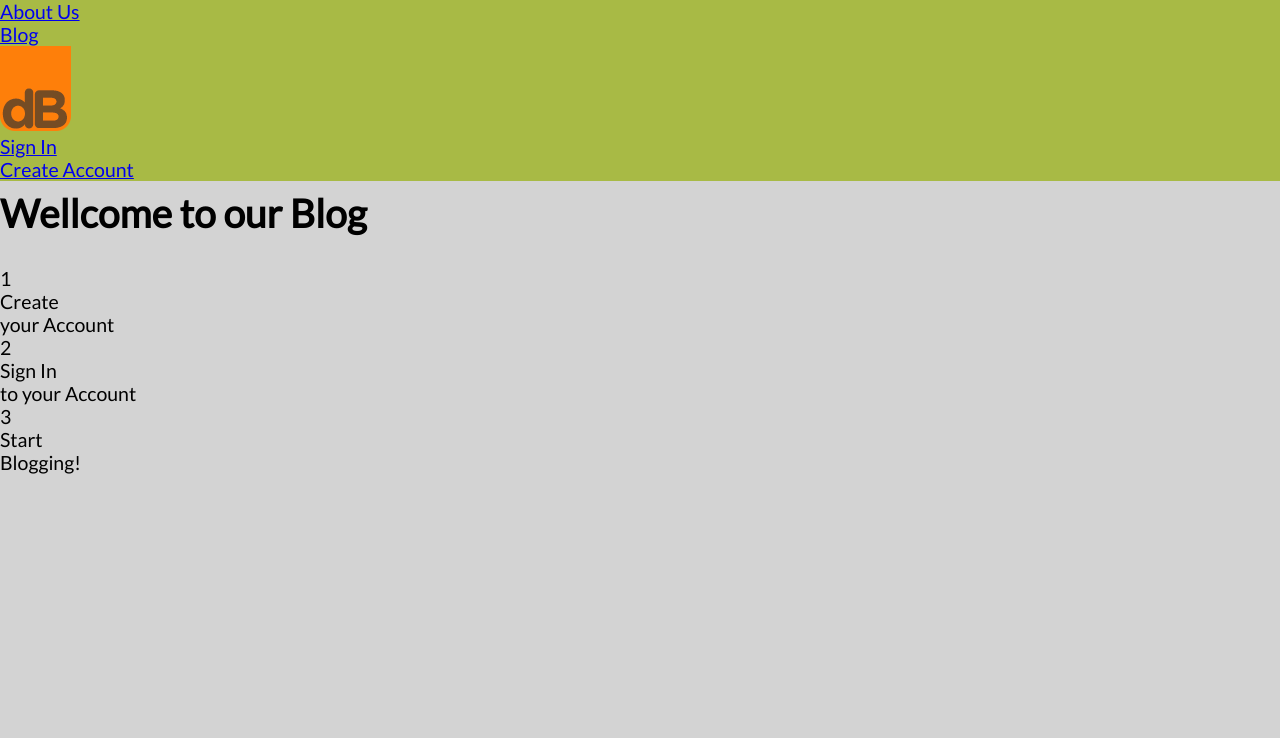
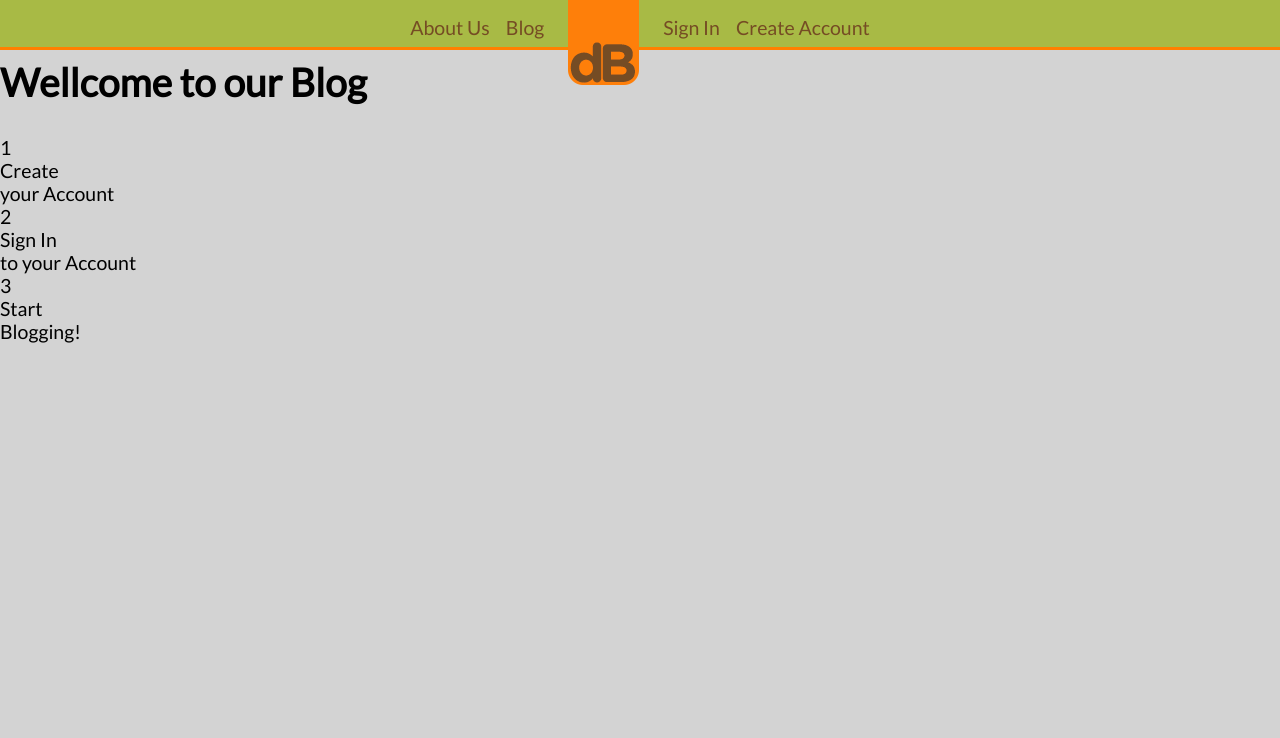
Before and after one commit to DorKatzir/dblog, a PHP site: page / in a window 1280 px wide. Shown: the top 738 px of the page. Run offline with PHP 8.4, Linux system fonts and the light colour scheme; some libraries are stand-ins or nearby versions.

Commit message:
position and styling the navigation

```diff
--- a/css/main.css
+++ b/css/main.css
@@ -69,9 +69,44 @@ h5 {
   }
 }
 
-/*///////////////// Navigation ///////////////////////////*/
+/*///////////////// Header and Navigation ///////////////////////////*/
 header {
   background-color: #A8BA45;
+}
+
+nav {
+  display: -webkit-box;
+  display: -ms-flexbox;
+  display: flex;
+  -webkit-box-pack: center;
+      -ms-flex-pack: center;
+          justify-content: center;
+  height: 50px;
+  border-bottom: 3px solid #FF8000;
+}
+
+nav ul {
+  list-style: none;
+  margin: 1rem;
+}
+
+.ul_site,
+.ul_user {
+  display: -webkit-box;
+  display: -ms-flexbox;
+  display: flex;
+}
+
+.ul_site li a,
+.ul_user li a {
+  display: inline-block;
+  text-decoration: none;
+  margin: 0 .5rem;
+  color: #754C24;
+}
+
+.nav_logo {
+  z-index: 5;
 }
 
 /*///////////////// Main Content ///////////////////////////*/
--- a/css/main.scss
+++ b/css/main.scss
@@ -78,12 +78,44 @@ h5 {
 
 
 
-/*///////////////// Navigation ///////////////////////////*/
+/*///////////////// Header and Navigation ///////////////////////////*/
 header {
     background-color: #A8BA45;
+
+
 }
 
-// nav {}
+nav {
+    display: flex;
+    justify-content: center;
+    height: 50px;
+    border-bottom: 3px solid #FF8000;
+    // align-items: center;
+}
+
+nav ul {
+    list-style: none;
+    margin: 1rem;
+}
+
+.ul_site,
+.ul_user {
+    display: flex;
+}
+
+.ul_site li a,
+.ul_user li a {
+    display: inline-block;
+    text-decoration: none;
+    margin: 0 .5rem;
+    color: #754C24;
+}
+
+.nav_logo {
+    z-index: 5;
+}
+
+
 
 
 // nav ul li {}
@@ -201,7 +233,11 @@ footer h5 {
 
 
 /* Extra-small */
-@media screen and (max-width: 360px) {}
+@media screen and (max-width: 360px) {
+    .nav_logo {
+        // display: none;
+    }
+}
 
 /* Small */
 @media screen and (min-width: 361px) and (max-width: 480px) {
--- a/tpl/header.php
+++ b/tpl/header.php
@@ -10,11 +10,14 @@
     <header>
 
         <nav>
+
             <ul class="ul_site">
                 <li><a href="about_us.php">About Us</a></li>
                 <li><a href="blog.php">Blog</a></li>
             </ul>
+
             <div class="nav_logo"><a href="./"><img class="logo" src="img/logo4.png" alt="Logo"></a></div>
+
             <ul class="ul_user">
                 <?php if( ! isset($_SESSION['user_id']) ): ?>
                 <li><a href="signin.php">Sign In</a></li>
@@ -24,6 +27,8 @@
                 <li><a href="logout.php">Logout</a></li>
                 <?php endif; ?>
             </ul>
+
+
         </nav>
 
 
```
